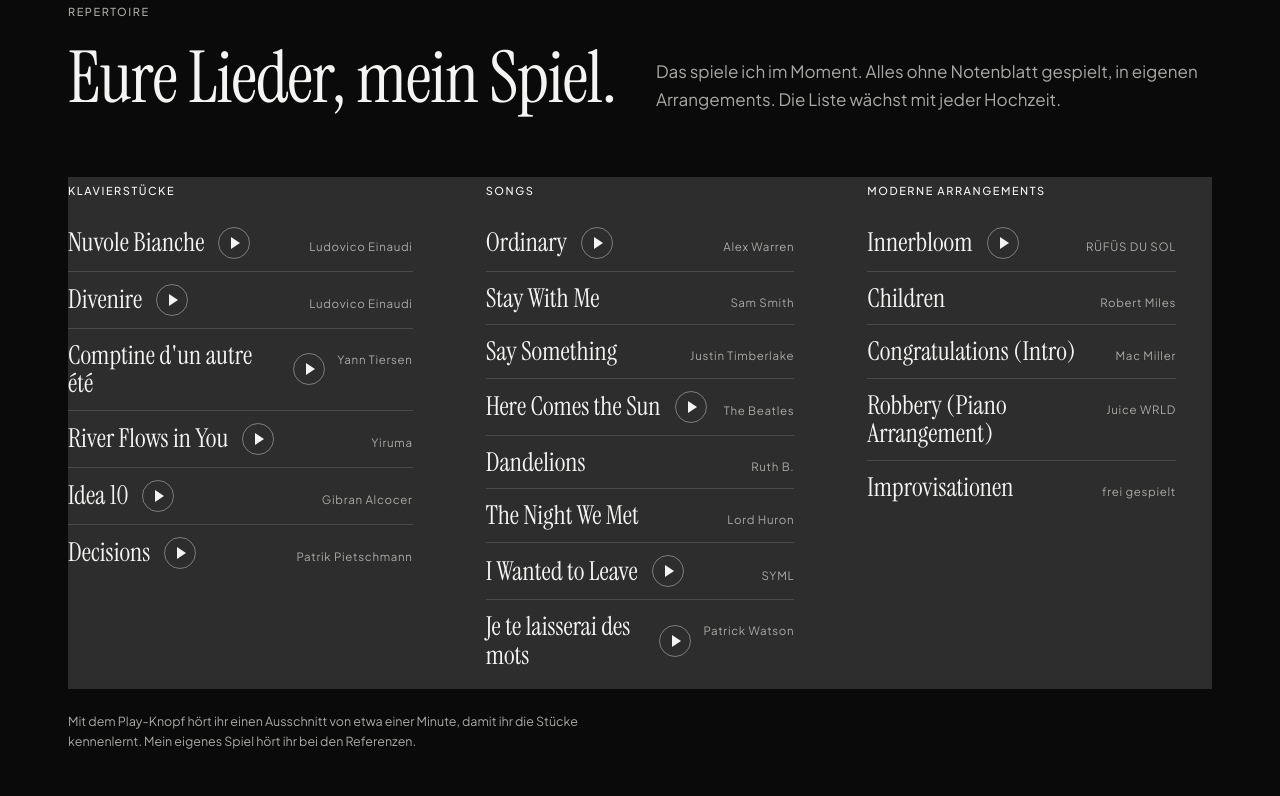
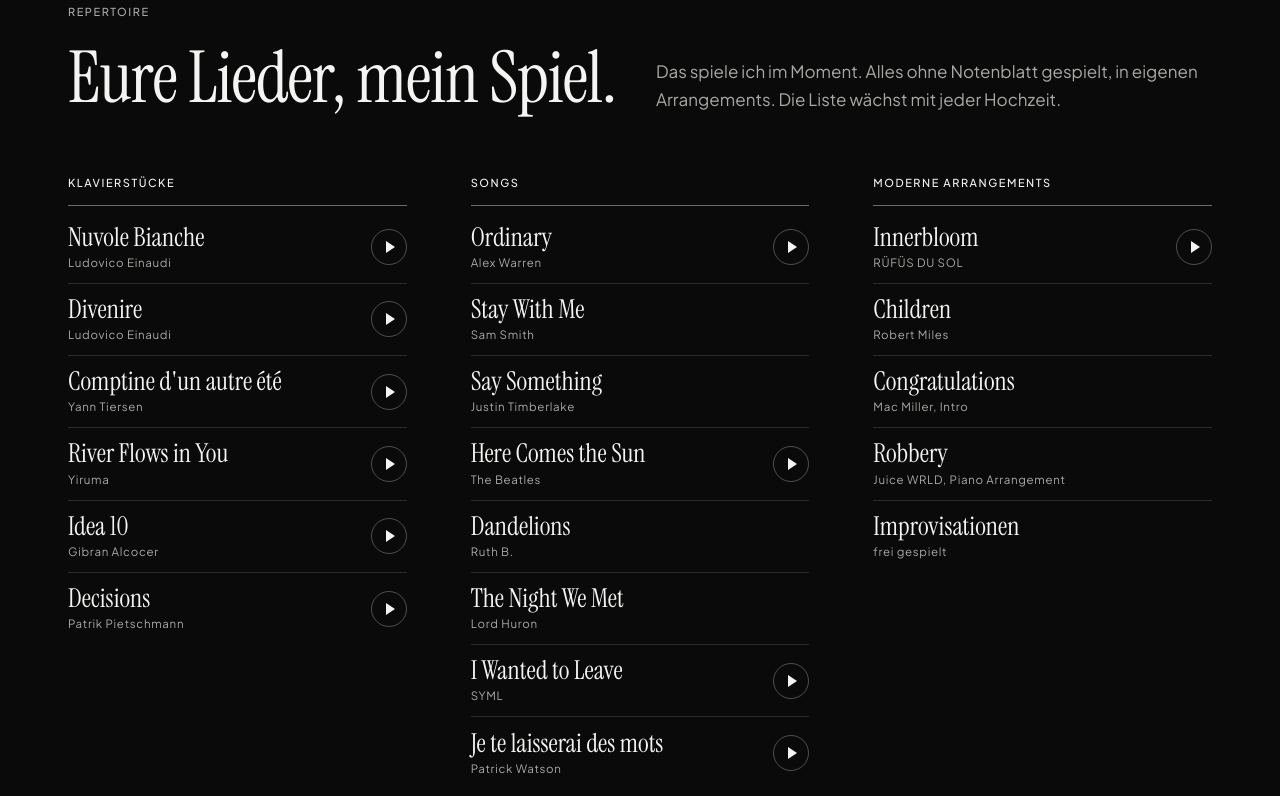
Before and after one commit to davidramchandani-creator/deineventpianist, a website: page index.html in a window 1280 px wide. Shown: the part 4282-5078 px from the top of the page. Drawn offline with Linux system fonts and the light colour scheme.

Commit message:
Repertoire neu gestaltet, Audio-Ausschnitte, Divenire-Cover, Node 24

```diff
--- a/index.html
+++ b/index.html
@@ -180,27 +180,25 @@
   @media (max-width:560px){.row{grid-template-columns:1fr;gap:20px}.form-card{padding:22px 18px;gap:26px}.summary .head,.summary .lines,.summary .foot{padding-inline:18px}.chip label{padding:10px 14px;font-size:13px}}
 
   /* repertoire */
-  .rep{display:grid;grid-template-columns:repeat(3,1fr);gap:1px;background:var(--black-line)}
-  .rep > div{padding:8px 36px 8px 0}
-  .rep > div + div{padding-left:36px}
-  .rep h3{font-family:var(--body);font-size:11px;letter-spacing:.14em;text-transform:uppercase;color:var(--on-black-2);margin-bottom:18px;font-weight:500}
+  .rep{display:grid;grid-template-columns:repeat(auto-fit,minmax(300px,1fr));gap:56px 64px}
+  .rep h3{font-family:var(--body);font-size:11px;letter-spacing:.14em;text-transform:uppercase;color:var(--on-black);margin:0 0 6px;padding-bottom:16px;border-bottom:1px solid rgba(255,255,255,.4);font-weight:500}
   .rep ul{list-style:none;padding:0;margin:0}
-  .rep li{padding:12px 0;border-bottom:1px solid var(--black-line);font-family:var(--display);font-size:26px;display:flex;justify-content:space-between;gap:12px;align-items:baseline;line-height:1.1}
+  .rep li{position:relative;display:flex;align-items:center;justify-content:space-between;gap:16px;min-height:72px;padding:12px 0;border-bottom:1px solid var(--black-line)}
   .rep li:last-child{border-bottom:0}
-  .rep li span{font-family:var(--body);color:var(--on-black-2);font-size:11.5px;letter-spacing:.06em;white-space:nowrap}
+  .rep li::after{content:"";position:absolute;left:0;bottom:-1px;height:1px;width:var(--p,0%);background:#D7A0AA}
+  .rep .m{display:grid;gap:5px;min-width:0}
+  .rep .m b{font-family:var(--display);font-weight:400;font-size:26px;line-height:1.05;text-wrap:balance}
+  .rep .m span{font-size:11.5px;letter-spacing:.06em;color:var(--on-black-2);line-height:1.3}
+  .pl{display:grid;place-items:center;flex-shrink:0;width:36px;height:36px;padding:0;border-radius:50%;border:1px solid rgba(255,255,255,.28);background:transparent;color:var(--on-black);cursor:pointer;transition:background .2s,color .2s,border-color .2s}
+  .pl::before{content:"";border-left:9px solid currentColor;border-top:6px solid transparent;border-bottom:6px solid transparent;margin-left:3px}
+  .pl:hover{background:var(--on-black);color:var(--black);border-color:var(--on-black)}
+  .pl[aria-pressed="true"]{background:#D7A0AA;color:#0A0A0A;border-color:#D7A0AA}
+  .pl[aria-pressed="true"]::before{border:0;width:10px;height:12px;margin:0;background:linear-gradient(to right,currentColor 0 3px,transparent 3px 7px,currentColor 7px 10px)}
+  .pl:focus-visible{outline:2px solid #D7A0AA;outline-offset:3px}
+  .rep-hint{margin:28px 0 0;max-width:62ch;font-size:12.5px;line-height:1.6;color:var(--on-black-2)}
   .rep-note{margin-top:48px;font-family:var(--display);font-size:30px;color:var(--on-black);max-width:34ch;line-height:1.2}
   .rep-note em{color:#D7A0AA}
-  @media (max-width:800px){.rep{grid-template-columns:1fr}.rep > div{padding:24px 0}.rep > div + div{padding-left:0}}
-  @media (max-width:520px){.rep li{flex-direction:column;align-items:flex-start;gap:4px;font-size:24px}.rep li span{white-space:normal}}
-  .rep li{position:relative}
-  .rep li .ti{display:flex;align-items:center;gap:14px;min-width:0}
-  .rep li::after{content:"";position:absolute;left:0;bottom:-1px;height:1px;width:var(--p,0%);background:var(--on-black)}
-  .pl{display:inline-grid;place-items:center;vertical-align:middle;width:32px;height:32px;flex-shrink:0;margin:0;padding:0;border-radius:50%;border:1px solid rgba(255,255,255,.38);background:transparent;color:var(--on-black);cursor:pointer;transition:background .2s,color .2s,border-color .2s}
-  .pl::before{content:"";border-left:9px solid currentColor;border-top:6px solid transparent;border-bottom:6px solid transparent;margin-left:3px}
-  .pl:hover,.pl[aria-pressed="true"]{background:var(--on-black);color:var(--black);border-color:var(--on-black)}
-  .pl[aria-pressed="true"]::before{border:0;width:10px;height:12px;margin:0;background:linear-gradient(to right,currentColor 0 3px,transparent 3px 7px,currentColor 7px 10px)}
-  .pl:focus-visible{outline:2px solid #D7A0AA;outline-offset:3px}
-  .rep-hint{margin:22px 0 0;max-width:62ch;font-size:12.5px;line-height:1.6;color:var(--on-black-2)}
+  @media (max-width:520px){.rep{gap:40px}.rep .m b{font-size:24px}}
 
   /* referenzen */
   .refs-head{display:flex;justify-content:space-between;align-items:flex-end;gap:24px}
@@ -514,35 +512,35 @@
       <div>
         <h3>Klavierstücke</h3>
         <ul>
-          <li><div class="ti">Nuvole Bianche<button class="pl" type="button" data-src="audio/nuvole-bianche.mp3" aria-label="Ausschnitt anhören: Nuvole Bianche" aria-pressed="false"></button></div><span>Ludovico Einaudi</span></li>
-          <li><div class="ti">Divenire<button class="pl" type="button" data-src="audio/divenire.mp3" aria-label="Ausschnitt anhören: Divenire" aria-pressed="false"></button></div><span>Ludovico Einaudi</span></li>
-          <li><div class="ti">Comptine d'un autre été<button class="pl" type="button" data-src="audio/comptine.mp3" aria-label="Ausschnitt anhören: Comptine d'un autre été" aria-pressed="false"></button></div><span>Yann Tiersen</span></li>
-          <li><div class="ti">River Flows in You<button class="pl" type="button" data-src="audio/river-flows-in-you.mp3" aria-label="Ausschnitt anhören: River Flows in You" aria-pressed="false"></button></div><span>Yiruma</span></li>
-          <li><div class="ti">Idea 10<button class="pl" type="button" data-src="audio/idea-10.mp3" aria-label="Ausschnitt anhören: Idea 10" aria-pressed="false"></button></div><span>Gibran Alcocer</span></li>
-          <li><div class="ti">Decisions<button class="pl" type="button" data-src="audio/decisions.mp3" aria-label="Ausschnitt anhören: Decisions" aria-pressed="false"></button></div><span>Patrik Pietschmann</span></li>
+          <li><div class="m"><b>Nuvole Bianche</b><span>Ludovico Einaudi</span></div><button class="pl" type="button" data-src="audio/nuvole-bianche.mp3" aria-label="Ausschnitt anhören: Nuvole Bianche" aria-pressed="false"></button></li>
+          <li><div class="m"><b>Divenire</b><span>Ludovico Einaudi</span></div><button class="pl" type="button" data-src="audio/divenire.mp3" aria-label="Ausschnitt anhören: Divenire" aria-pressed="false"></button></li>
+          <li><div class="m"><b>Comptine d'un autre été</b><span>Yann Tiersen</span></div><button class="pl" type="button" data-src="audio/comptine.mp3" aria-label="Ausschnitt anhören: Comptine d'un autre été" aria-pressed="false"></button></li>
+          <li><div class="m"><b>River Flows in You</b><span>Yiruma</span></div><button class="pl" type="button" data-src="audio/river-flows-in-you.mp3" aria-label="Ausschnitt anhören: River Flows in You" aria-pressed="false"></button></li>
+          <li><div class="m"><b>Idea 10</b><span>Gibran Alcocer</span></div><button class="pl" type="button" data-src="audio/idea-10.mp3" aria-label="Ausschnitt anhören: Idea 10" aria-pressed="false"></button></li>
+          <li><div class="m"><b>Decisions</b><span>Patrik Pietschmann</span></div><button class="pl" type="button" data-src="audio/decisions.mp3" aria-label="Ausschnitt anhören: Decisions" aria-pressed="false"></button></li>
         </ul>
       </div>
       <div>
         <h3>Songs</h3>
         <ul>
-          <li><div class="ti">Ordinary<button class="pl" type="button" data-src="audio/ordinary.mp3" aria-label="Ausschnitt anhören: Ordinary" aria-pressed="false"></button></div><span>Alex Warren</span></li>
-          <li>Stay With Me <span>Sam Smith</span></li>
-          <li>Say Something <span>Justin Timberlake</span></li>
-          <li><div class="ti">Here Comes the Sun<button class="pl" type="button" data-src="audio/here-comes-the-sun.mp3" aria-label="Ausschnitt anhören: Here Comes the Sun" aria-pressed="false"></button></div><span>The Beatles</span></li>
-          <li>Dandelions <span>Ruth B.</span></li>
-          <li>The Night We Met <span>Lord Huron</span></li>
-          <li><div class="ti">I Wanted to Leave<button class="pl" type="button" data-src="audio/i-wanted-to-leave.mp3" aria-label="Ausschnitt anhören: I Wanted to Leave" aria-pressed="false"></button></div><span>SYML</span></li>
-          <li><div class="ti">Je te laisserai des mots<button class="pl" type="button" data-src="audio/je-te-laisserai-des-mots.mp3" aria-label="Ausschnitt anhören: Je te laisserai des mots" aria-pressed="false"></button></div><span>Patrick Watson</span></li>
+          <li><div class="m"><b>Ordinary</b><span>Alex Warren</span></div><button class="pl" type="button" data-src="audio/ordinary.mp3" aria-label="Ausschnitt anhören: Ordinary" aria-pressed="false"></button></li>
+          <li><div class="m"><b>Stay With Me</b><span>Sam Smith</span></div></li>
+          <li><div class="m"><b>Say Something</b><span>Justin Timberlake</span></div></li>
+          <li><div class="m"><b>Here Comes the Sun</b><span>The Beatles</span></div><button class="pl" type="button" data-src="audio/here-comes-the-sun.mp3" aria-label="Ausschnitt anhören: Here Comes the Sun" aria-pressed="false"></button></li>
+          <li><div class="m"><b>Dandelions</b><span>Ruth B.</span></div></li>
+          <li><div class="m"><b>The Night We Met</b><span>Lord Huron</span></div></li>
+          <li><div class="m"><b>I Wanted to Leave</b><span>SYML</span></div><button class="pl" type="button" data-src="audio/i-wanted-to-leave.mp3" aria-label="Ausschnitt anhören: I Wanted to Leave" aria-pressed="false"></button></li>
+          <li><div class="m"><b>Je te laisserai des mots</b><span>Patrick Watson</span></div><button class="pl" type="button" data-src="audio/je-te-laisserai-des-mots.mp3" aria-label="Ausschnitt anhören: Je te laisserai des mots" aria-pressed="false"></button></li>
         </ul>
       </div>
       <div>
         <h3>Moderne Arrangements</h3>
         <ul>
-          <li><div class="ti">Innerbloom<button class="pl" type="button" data-src="audio/innerbloom.mp3" aria-label="Ausschnitt anhören: Innerbloom" aria-pressed="false"></button></div><span>RÜFÜS DU SOL</span></li>
-          <li>Children <span>Robert Miles</span></li>
-          <li>Congratulations (Intro) <span>Mac Miller</span></li>
-          <li>Robbery (Piano Arrangement) <span>Juice WRLD</span></li>
-          <li>Improvisationen <span>frei gespielt</span></li>
+          <li><div class="m"><b>Innerbloom</b><span>RÜFÜS DU SOL</span></div><button class="pl" type="button" data-src="audio/innerbloom.mp3" aria-label="Ausschnitt anhören: Innerbloom" aria-pressed="false"></button></li>
+          <li><div class="m"><b>Children</b><span>Robert Miles</span></div></li>
+          <li><div class="m"><b>Congratulations</b><span>Mac Miller, Intro</span></div></li>
+          <li><div class="m"><b>Robbery</b><span>Juice WRLD, Piano Arrangement</span></div></li>
+          <li><div class="m"><b>Improvisationen</b><span>frei gespielt</span></div></li>
         </ul>
       </div>
     </div>
```
Also changed, not shown: 1 other file.
